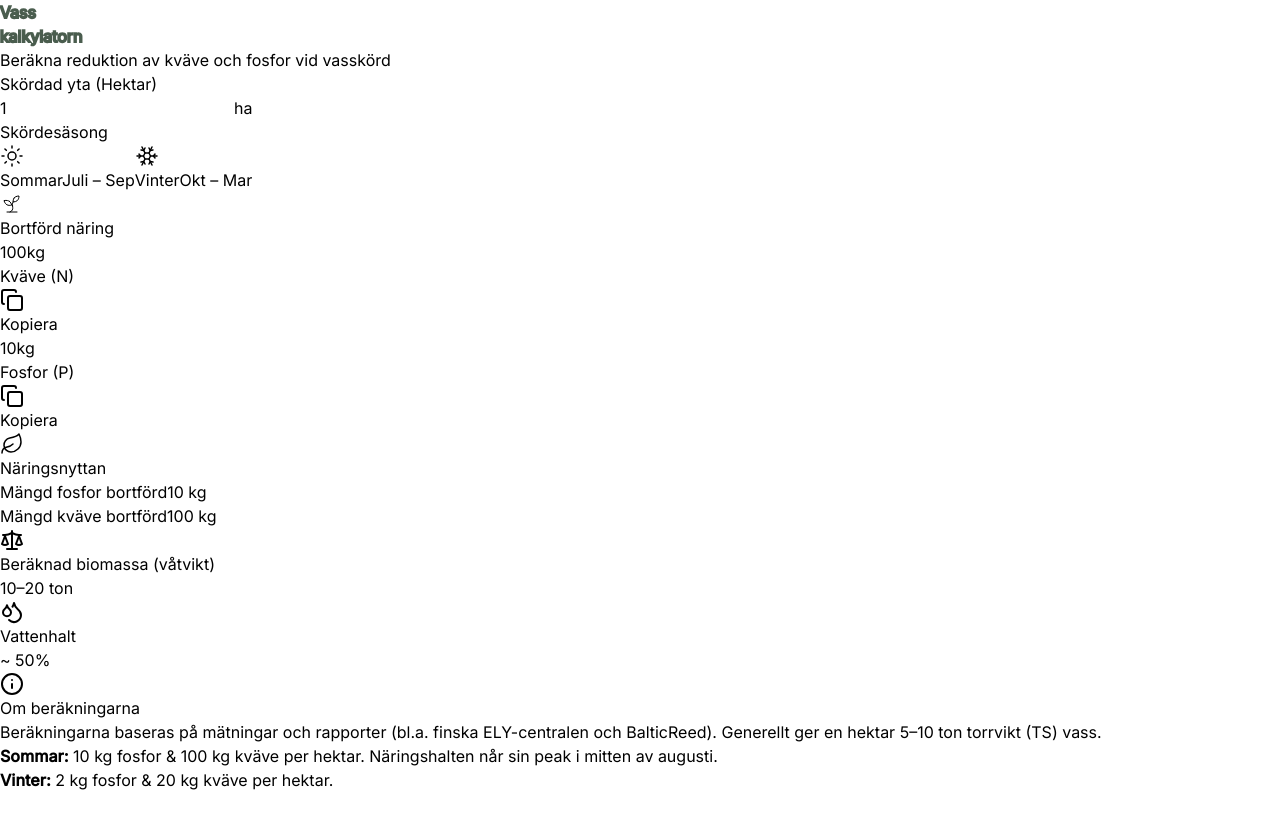
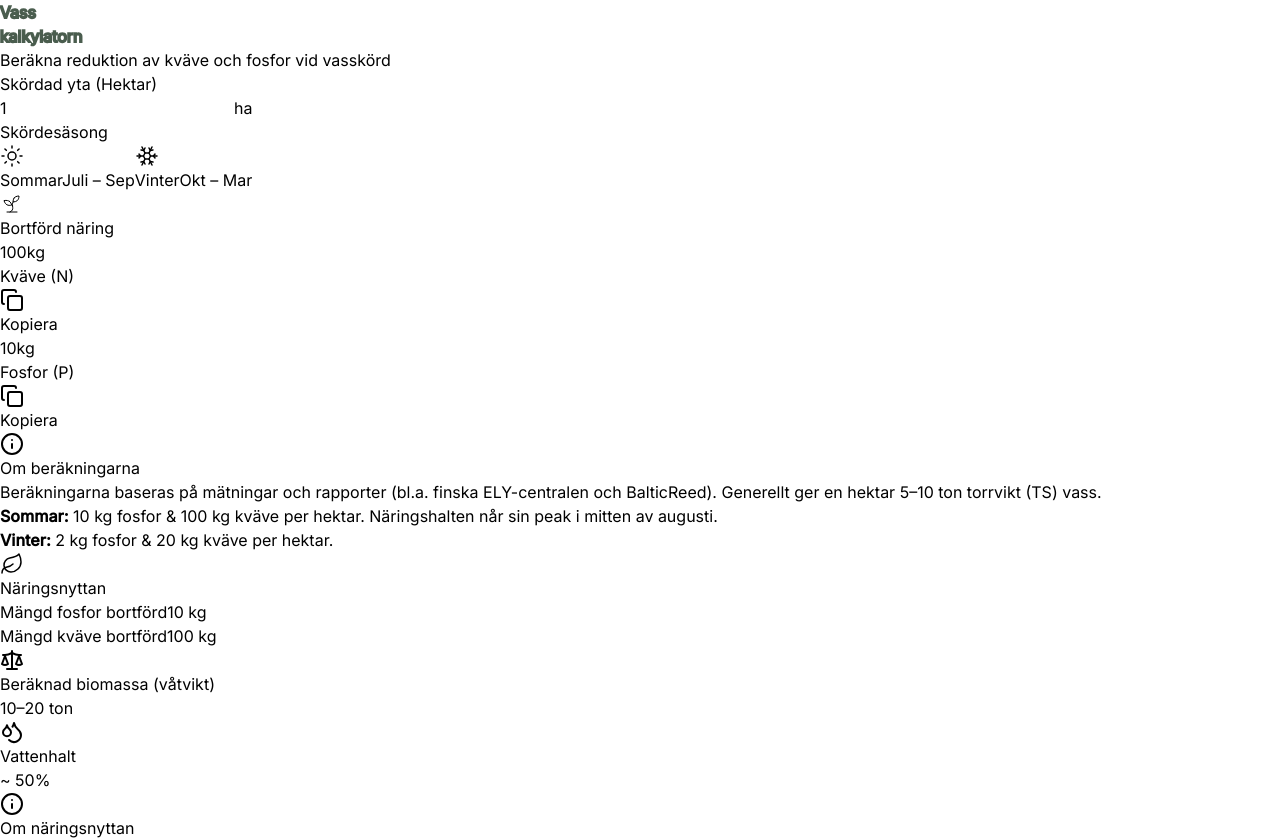
Before and after one commit to aiipraktiken-cmd/vasskalkylator, a React (Vite) app: page / in a window 1280 px wide. Both pictures are taken after a click on the button "Om beräkningarna". Before the commit the page ends 800 px from the top, so only its background shows below. Built offline with nearby package versions, Linux system fonts and the light colour scheme.

Commit message:
feat: move "Om beräkningarna" under Bortförd näring, add "Om näringsnyttan" info
Co-Authored-By: Claude Sonnet 4.6 <noreply@anthropic.com>

```diff
--- a/src/App.tsx
+++ b/src/App.tsx
@@ -22,6 +22,7 @@ export default function App() {
   const [hectares, setHectares] = useState<number | ''>(1)
   const [season, setSeason] = useState<Season>('summer')
   const [showInfo, setShowInfo] = useState(false)
+  const [showNaringsInfo, setShowNaringsInfo] = useState(false)
   const [copied, setCopied] = useState<Copied>(null)
 
   function copy(value: number, which: Copied) {
@@ -179,6 +180,33 @@ export default function App() {
               </div>
             </div>
           </div>
+
+          {/* Om beräkningarna */}
+          <div className="mt-5">
+            <button
+              onClick={() => setShowInfo(!showInfo)}
+              className="flex items-center gap-2 text-sm text-[#8E948C] hover:text-[#4A5D4E] transition-colors mx-auto"
+            >
+              <Info className="w-4 h-4" />
+              <span>Om beräkningarna</span>
+            </button>
+            {showInfo && (
+              <div className="mt-4 bg-[#EAECE9] p-5 rounded-2xl text-sm text-[#4A5D4E] leading-relaxed">
+                <p className="mb-2">
+                  Beräkningarna baseras på mätningar och rapporter (bl.a. finska ELY-centralen och BalticReed).
+                  Generellt ger en hektar 5–10 ton torrvikt (TS) vass.
+                </p>
+                <ul className="list-disc pl-4 space-y-1">
+                  <li>
+                    <strong>Sommar:</strong> 10 kg fosfor &amp; 100 kg kväve per hektar. Näringshalten når sin peak i mitten av augusti.
+                  </li>
+                  <li>
+                    <strong>Vinter:</strong> 2 kg fosfor &amp; 20 kg kväve per hektar.
+                  </li>
+                </ul>
+              </div>
+            )}
+          </div>
         </div>
 
         {/* Näringsnyttan */}
@@ -213,34 +241,30 @@ export default function App() {
               <span className="font-medium text-[#2C312E]">{isSummer ? '~ 50%' : '~ 10–20%'}</span>
             </div>
           </div>
-        </div>
 
-        {/* Info */}
-        <div className="space-y-4">
+          {/* Om näringsnyttan */}
+          <div className="mt-5">
             <button
-            onClick={() => setShowInfo(!showInfo)}
-            className="flex items-center gap-2 text-sm text-[#8E948C] hover:text-[#4A5D4E] transition-colors mx-auto mt-2"
+              onClick={() => setShowNaringsInfo(!showNaringsInfo)}
+              className="flex items-center gap-2 text-sm text-[#8E948C] hover:text-[#4A5D4E] transition-colors mx-auto"
             >
               <Info className="w-4 h-4" />
-            <span>Om beräkningarna</span>
+              <span>Om näringsnyttan</span>
             </button>
-
-          {showInfo && (
-            <div className="bg-[#EAECE9] p-5 rounded-2xl text-sm text-[#4A5D4E] leading-relaxed">
+            {showNaringsInfo && (
+              <div className="mt-4 bg-[#EAECE9] p-5 rounded-2xl text-sm text-[#4A5D4E] leading-relaxed">
                 <p className="mb-2">
-                Beräkningarna baseras på mätningar och rapporter (bl.a. finska ELY-centralen och BalticReed).
-                Generellt ger en hektar 5–10 ton torrvikt (TS) vass.
+                  Näringsnyttan visar hur mycket fosfor och kväve som faktiskt lyfts ut ur vattenekosystemet
+                  vid en vasskörd — och hur stor biomassa det motsvarar.
                 </p>
-              <ul className="list-disc pl-4 space-y-1">
-                <li>
-                  <strong>Sommar:</strong> 10 kg fosfor &amp; 100 kg kväve per hektar. Näringshalten når sin peak i mitten av augusti.
-                </li>
-                <li>
-                  <strong>Vinter:</strong> 2 kg fosfor &amp; 20 kg kväve per hektar.
-                </li>
-              </ul>
+                <p>
+                  Våtvikten beräknas utifrån torrvikt (5–10 ton/ha) och vassens vattenhalt:
+                  ca 50 % på sommaren och 10–20 % på vintern.
+                  Formeln: <em>Torrvikt ÷ (1 − Vattenhalt)</em>.
+                </p>
               </div>
             )}
+          </div>
         </div>
 
       </div>
```
Lines whose indentation alone changed are shown as unchanged.
